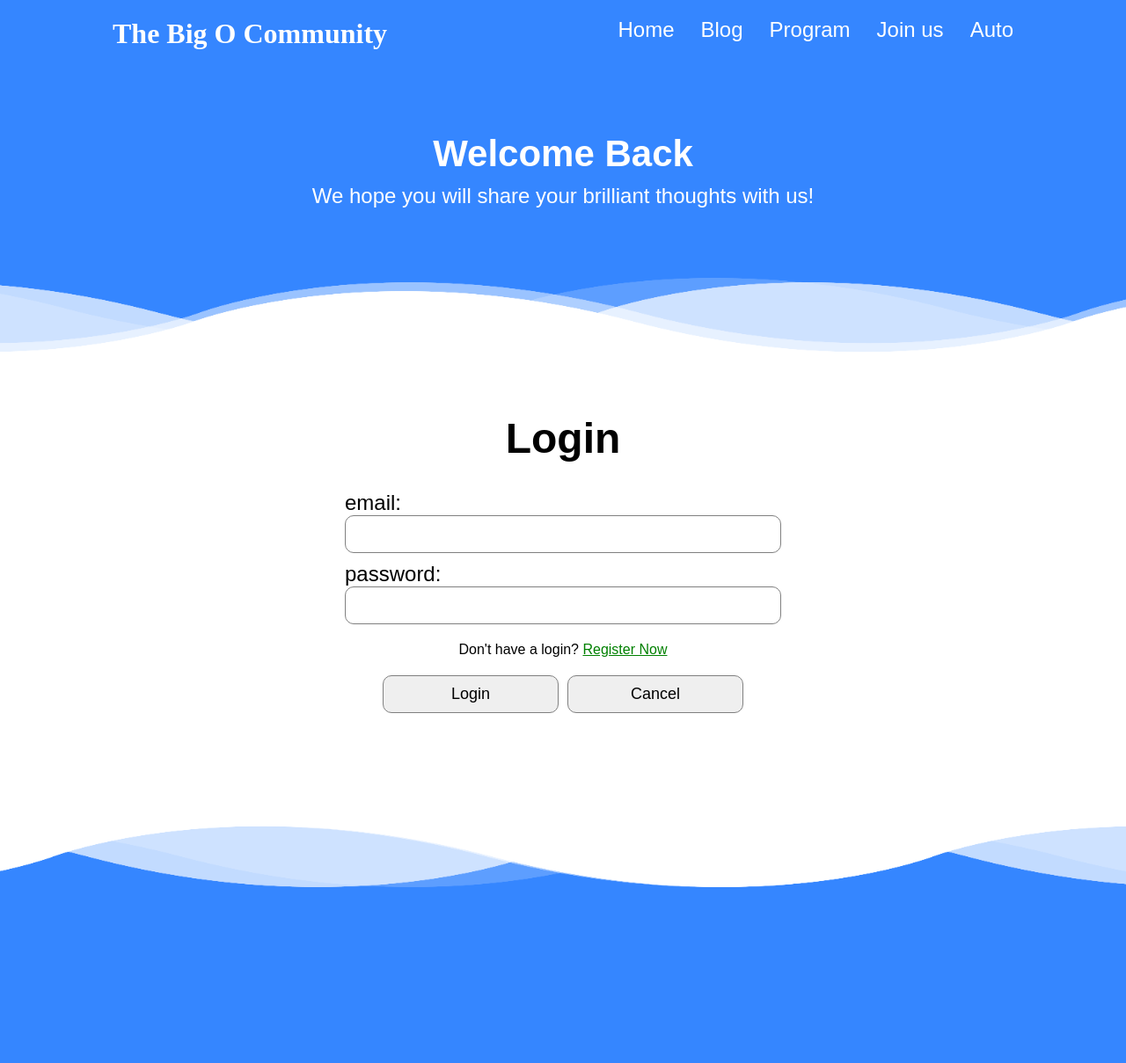
After one commit to aayushjoshi2709/the_big_O_community, a Django app: page /user/login in a window 1280 px wide. The commit adds this page. Shown: the whole page at 88% size. Run offline with Django 4.2, Linux system fonts and the light colour scheme.

Commit message:
seprate login and register page and db changes

```diff
--- a/community_web_application/forms.py
+++ b/community_web_application/forms.py
@@ -2,12 +2,12 @@ from django.forms import Form,PasswordInput,EmailField,CharField
 
 
 class LoginForm(Form):
-    email = EmailField(label='email')
+    username = CharField(label='email',max_length=100)
     password = CharField(label='password',widget=PasswordInput)
 
 class RegistrationFrom(Form):
     first_name = CharField(label='First Name', max_length=50)
     last_name = CharField(label='Last Name', max_length=50)
-    phone_number = CharField(label='Phone No',max_length=10)
+    username = CharField(label='username',max_length=100)
     email = EmailField(label='email')
     password = CharField(label='password',widget=PasswordInput)
--- a/community_web_application/static/community_web_application/css/join_us.css
+++ b/community_web_application/static/community_web_application/css/login_and_signup.css
@@ -27,9 +27,7 @@
     padding: 20px;
     min-width: 300px;
 }
-.sign-up-div{
-    display: none;
-}
+
 form{
     display: flex;
     flex-direction: column;
@@ -79,7 +77,7 @@ p{
     margin-top: 10px;
     text-align: center;
 }
-span{
+a, a:visited, a:focus{
     display: inline;
     color: green;
     text-decoration: underline;
--- /dev/null
+++ b/community_web_application/templates/community_web_application/user/login.html
@@ -0,0 +1,35 @@
+{% extends "base.html" %}
+{% load static %}
+{% block css_files %}
+    <link
+    rel="stylesheet"
+    type="text/css"
+    href="{% static 'community_web_application/css/login_and_signup.css' %}"
+    />
+{% endblock %}
+{% block title %}
+        JOIN US
+{% endblock %}
+{% block inside_header%}
+    <section class="desc">
+        <h1>
+            Welcome Back
+        </h1>
+        <p>We hope you will share your brilliant thoughts with us!</p>
+    </section>
+{% endblock%}
+{% block content %}
+    <main class="container">
+        <div class="login-div">
+            <h2>Login</h2>
+            <form method="POST" action="/user/login">
+                {{login_form}}
+                <p>Don't have a login? <a href="{% url 'Join Us'%}">Register Now</a></p>
+                <div class="button-container">
+                    <input type="submit" value="Login">
+                    <input type="reset" value="Cancel">
+                </div>
+            </form>
+        </div>
+    </main>
+{% endblock %}
--- a/community_web_application/urls.py
+++ b/community_web_application/urls.py
@@ -5,5 +5,8 @@ urlpatterns = [
     path("blogs", views.all_blogs, name="All Blogs"),
     path("contact-us", views.contact_us,name="contact us"),
     path("blog/<slug:slug>", views.view_blog,name="blog_info"),
-    path("join-us", views.join_us, name="Join Us")
+    path("login", views.login, name="Login"),
+    path("user/login", views.login_page, name="Sign In"),
+    path("user/register", views.signup_page, name="Join Us"),
+    path("user",views.user_actions, name="User_Actions"),
 ]
--- a/community_web_application/views.py
+++ b/community_web_application/views.py
@@ -26,7 +26,16 @@ def view_blog(request,slug):
     blog_data.content = markdown.markdown(blog_data.content)
     return render(request, "community_web_application/blog.html",{"blog_data":blog_data})
 
-def join_us(request):
+def login_page(request):
+    login_form = LoginForm()
+    return render(request,"community_web_application/user/login.html",{"login_form":login_form})
+
+def signup_page(request):
     registration_form = RegistrationFrom()
-    login_form = LoginForm()
-    return render(request,"community_web_application/join_us.html",{"login_form":login_form, "registration_form":registration_form})
+    return render(request,"community_web_application/user/register.html",{"registration_form":registration_form})
+
+def login(request):
+    pass
+
+def user_actions(request):
+    pass
--- a/static/base.css
+++ b/static/base.css
@@ -108,7 +108,9 @@
 .header-title h1 {
   color: white;
 }
-
+.header-links-container{
+  display: block;
+}
 .header-links {
   display: flex;
   flex-direction: row;
@@ -125,7 +127,17 @@
   font-size: 36px;
   color: white;
 }
-@media screen and (max-width: 1150px) {
+.header-links a,
+.header-links a:visited,
+.header-links a:focus,
+.button-links a,
+.button-links a:visited,
+.button-links a:focus {
+  color: white;
+  text-decoration: none;
+}
+
+@media (max-width: 1150px) {
   .header{
     flex-direction: column;
     padding: 0px;
@@ -155,12 +167,3 @@
     display: block;
   }
 }
-.header-links a,
-.header-links a:visited,
-.header-links a:focus,
-.button-links a,
-.button-links a:visited,
-.button-links a:focus {
-  color: white;
-  text-decoration: none;
-}
```
Also changed, not shown: community_web_application/models.py (+6 -5 lines), community_web_application/static/community_web_application/js/join_us.js (deleted, +0 -14 lines), community_web_application/templates/community_web_application/user/register.html (renamed from community_web_application/templates/community_web_application/join_us.html, +3 -15 lines), community_web_application/migrations/0009_remove_author_phone_no.py (added), community_web_application/migrations/0010_alter_author_email_alter_author_username.py (added), community_web_application/migrations/0011_alter_blog_slug.py (added).
